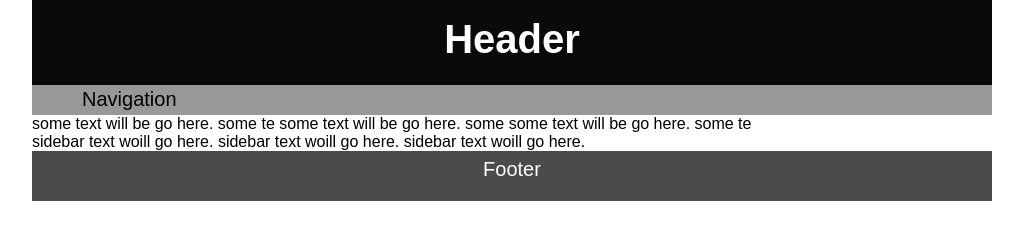
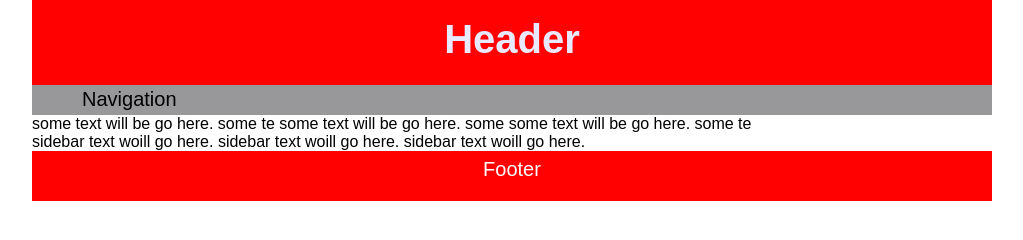
Before and after one commit to provatmahato/webpage, a plain HTML site: page New folder/index.html in a window 1280 px wide. Shown: the whole page, without its empty margins (128-1151 px from the left). Drawn offline with Linux system fonts and the light colour scheme.

Commit message:
color change
2 color change

```diff
--- a/New folder/Style.css
+++ b/New folder/Style.css
@@ -2,7 +2,7 @@
 body{font-family:arial;font-size:14;line-height:18px;color=#000;}
 
 .templete{width:960px;margin:0 auto;}
-.headersection{height:85px;background:#0A0A0A;color:#fff;}
+.headersection{height:85px;background:#FF0101;color:#E8E8FF;}
 .headersection h2{font-size:40px;text-align:center;padding-top:30px;}
 .navisection{height:30px;background:#989799;}
 .navisection p{padding-left:50px;font-size:20px;padding-top:5px;}
@@ -11,5 +11,5 @@ body{font-family:arial;font-size:14;line-height:18px;color=#000;}
 .maincontent p{}
 .sidebar{}
 .sidebar p{}
-.footersection{height:50px;background:#4C4B4C;}
+.footersection{height:50px;background:#FF0101;}
 .footersection p{font-size:20px;padding-top:9px;text-align:center;color:#fff;}
```
